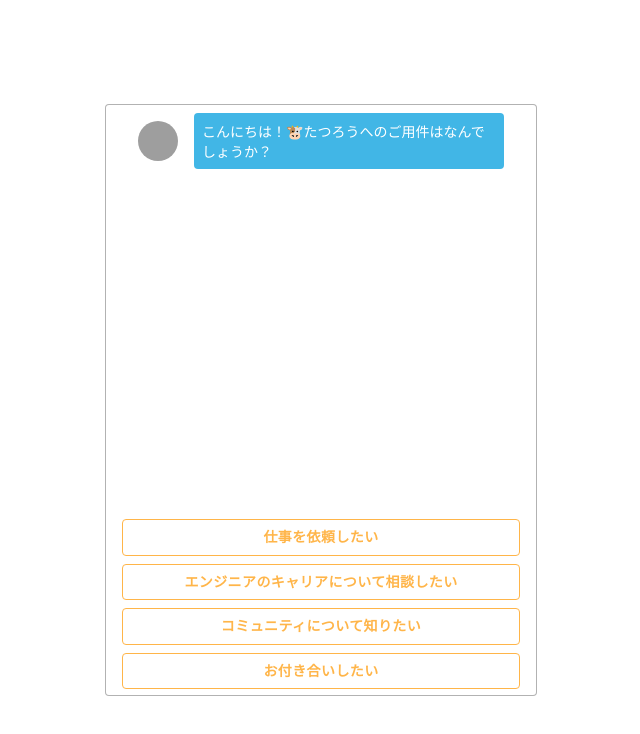
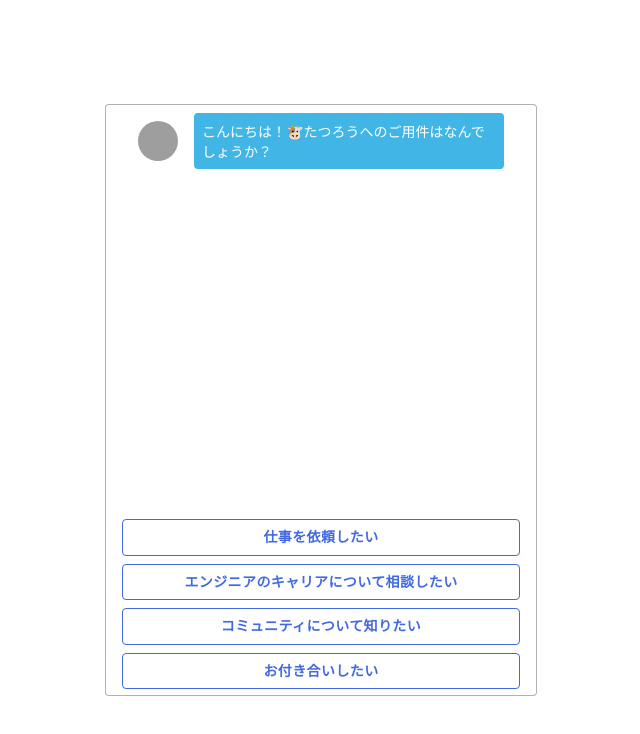
Before and after one commit to tatsuro1997/chatbot-demo, a React (Create React App) app: page / in a window 1280 px wide. Shown: the top 734 px of the page, without its empty margins (319-959 px from the left). Built offline with nearby package versions, Linux system fonts and the light colour scheme; grey boxes are pictures that could not be loaded.

Commit message:
質問部分の色変更

```diff
--- a/src/components/Answer.jsx
+++ b/src/components/Answer.jsx
@@ -6,13 +6,13 @@ import { createStyles, makeStyles } from '@material-ui/core/styles';
 const useStyles = makeStyles(() => (
   createStyles({
     "button": {
-      borderColor: '#FFB549',
-      color: '#FFB549',
+      borderColor: '#4169e1',
+      color: '#4169e1',
       fontWeight: 600,
       marginBottom: '8px',
       backgroundColor: '#fff',
       "&:hover": {
-        backgroundColor: '#FFB549',
+        backgroundColor: '#4169e1',
         color: '#fff'
       }
     }
```
